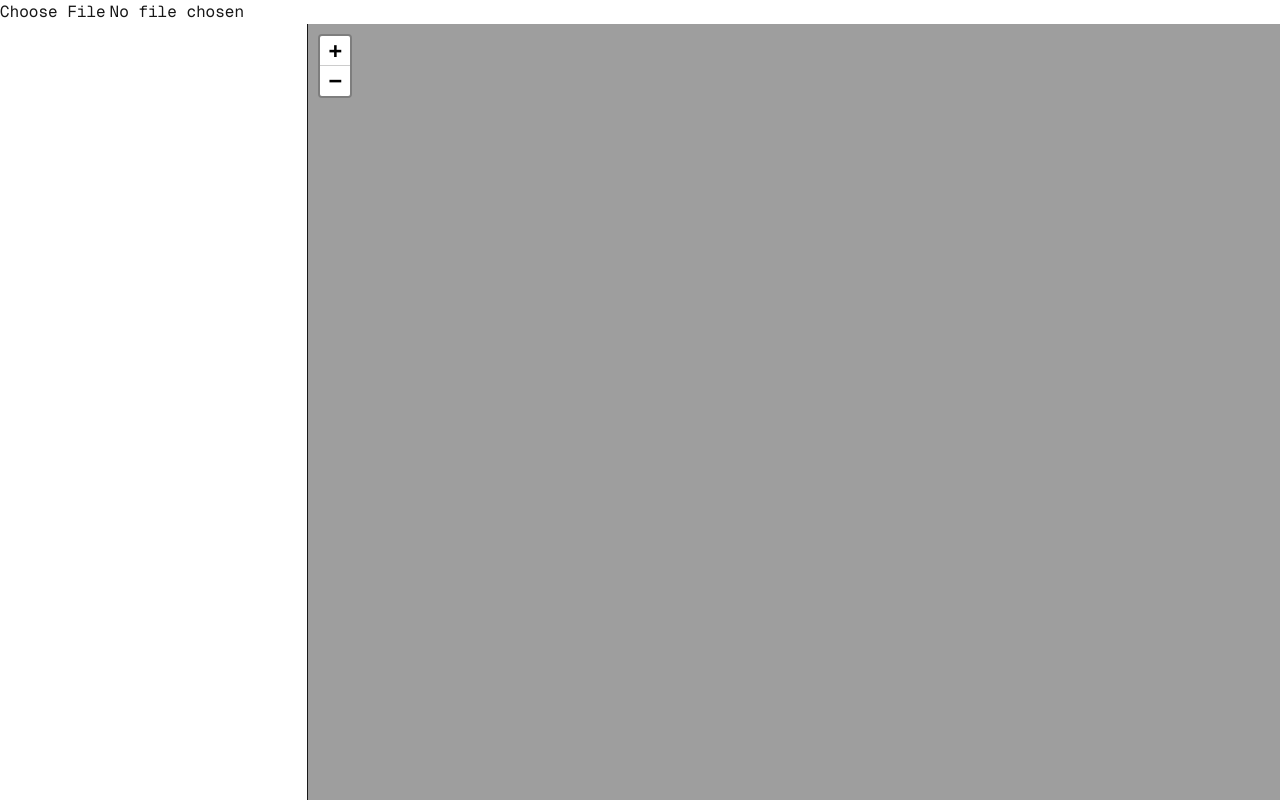
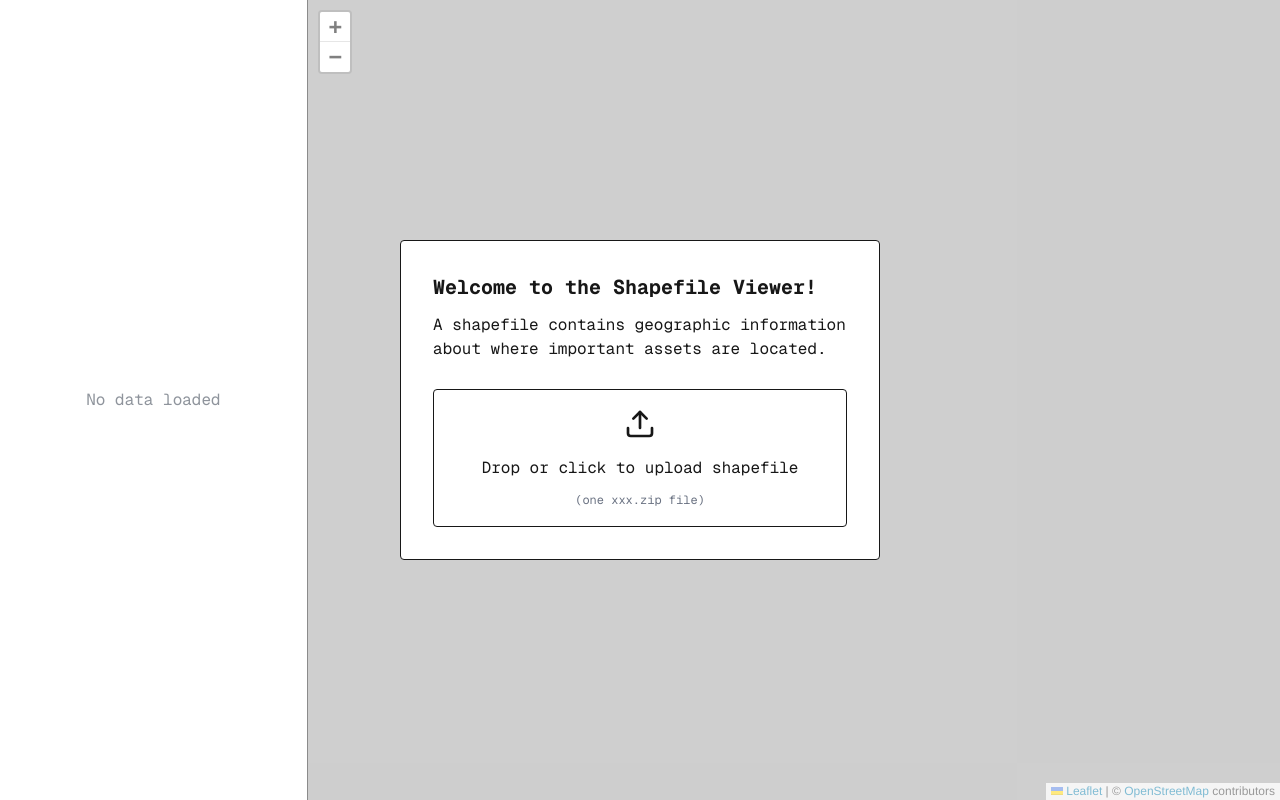
Before and after one commit to rgaus/shapefile-viewer, a Next.js app: page / in a window 1280 px wide. Built offline with nearby package versions, Linux system fonts and the light colour scheme.

Commit message:
feat: make upload interface look a little nicer

```diff
--- a/package.json
+++ b/package.json
@@ -14,10 +14,12 @@
     "@types/proj4": "^2.5.6",
     "clsx": "^2.1.1",
     "leaflet": "^1.9.4",
+    "lucide-react": "^0.511.0",
     "next": "15.3.2",
     "proj4": "^2.16.2",
     "react": "^19.0.0",
     "react-dom": "^19.0.0",
+    "react-dropzone": "^14.3.8",
     "shapefile.js": "^1.1.4",
     "tailwind-merge": "^3.3.0",
     "uuid": "^11.1.0"
--- a/src/components/UploadShapefile.tsx
+++ b/src/components/UploadShapefile.tsx
@@ -1,33 +1,82 @@
 import { useCallback } from 'react';
 import parseShapefile from '@/lib/parse-shapefile';
 import useShapefileDataContext from '@/contexts/shapefile-data';
+import { cn } from '@/lib/utils';
+import { useDropzone } from 'react-dropzone';
+import { UploadIcon } from 'lucide-react';
 
 const UploadShapefile: React.FunctionComponent<{}> = () => {
-  const { onMarkDataProcessing, onLoadData } = useShapefileDataContext();
+  const { data, onMarkDataProcessing, onMarkDataError, onLoadData } = useShapefileDataContext();
 
-  const parseFile = useCallback(async (file: File) => {
+  const onDrop = useCallback(async (acceptedFiles: Array<File>) => {
+    if (acceptedFiles.length > 1) {
+      onMarkDataError('Multiple files were uploaded - this is not supported. Please select only one shapefile.');
+      return;
+    }
+    const file = acceptedFiles[0];
+
     onMarkDataProcessing();
     const arrayBuffer = await file.arrayBuffer();
-    const result = await parseShapefile(arrayBuffer);
+
+    let result;
+    try {
+      result = await parseShapefile(arrayBuffer);
+    } catch (err) {
+      console.error('Error processing shapefile:', err);
+      onMarkDataError('Error processing shapefile - are you sure this is correctly formatted? This tool only supports zip files containing corresponding xxx.shp / xxx.prj files.');
+      return;
+    }
+
     onLoadData(result.metadataList, result.center);
-  }, [onMarkDataProcessing, onLoadData]);
+  }, [onMarkDataProcessing, onMarkDataError, onLoadData]);
+
+  const { getRootProps, getInputProps, isDragActive } = useDropzone({ onDrop });
 
   return (
-    <input
-      type="file"
-      onChange={(e: React.ChangeEvent<HTMLInputElement>) => {
-        if (!e.target.files) {
-          return;
-        }
+    <div className={cn(
+      "fixed inset-0 bg-background/50 z-1001 flex items-center justify-center transition-opacity",
+      {
+        "opacity-0 pointer-events-none": data.status === 'ready',
+      }
+    )}>
+      <div className="rounded p-8 w-[480px] h-[320px] bg-background flex flex-col gap-3 border" {...getRootProps()}>
+        <h2 className="text-xl font-bold">Welcome to the Shapefile Viewer!</h2>
+        <p className="text-md">
+          A <a href="https://en.wikipedia.org/wiki/Shapefile" rel="noreferrer noopener">shapefile</a> contains
+          geographic information about where important assets are located.
+        </p>
 
-        const firstFile = e.target.files[0];
-        if (!firstFile) {
-          return;
-        }
+        {data.status === 'error' ? (
+          <div>
+            {data.message}
+          </div>
+        ) : null}
 
-        parseFile(firstFile);
-      }}
-    />
+        {data.status === 'idle' || data.status === 'error' ? (
+          <div className={cn(
+            "flex flex-col gap-3 items-center justify-center border rounded h-[220px] mt-4 cursor-pointer",
+            { "bg-gray-100 dark:bg-gray-800": isDragActive },
+          )}>
+            {isDragActive ? (
+              <span>Drop to upload</span>
+            ) : (
+              <>
+                <UploadIcon size={32} />
+                <span className="mt-1">Drop or click to upload shapefile</span>
+                <span className="text-gray-500 dark:text-gray-300 text-xs">(one xxx.zip file)</span>
+                <input {...getInputProps()} />
+              </>
+            )}
+          </div>
+        ) : null}
+
+        {data.status === 'processing' ? (
+          <div className="flex flex-col items-center justify-center h-[220px] mt-4">
+            <span>Processing...</span>
+          </div>
+        ) : null}
+      </div>
+    </div>
   )
 };
 
--- a/src/contexts/shapefile-data.tsx
+++ b/src/contexts/shapefile-data.tsx
@@ -2,8 +2,9 @@ import { createContext, useCallback, useContext, useMemo, useState } from "react
 import { LatLngCoordinate, ShapefileMetadata } from "@/lib/parse-shapefile";
 
 type ShapefileData =
-  | { status: 'uploading' }
+  | { status: 'idle' }
   | { status: 'processing' }
+  | { status: 'error', message: string | null }
   | {
     status: 'ready',
     initialCenter: LatLngCoordinate,
@@ -13,16 +14,21 @@ type ShapefileData =
 type ContextValue = {
   data: ShapefileData;
   onMarkDataProcessing: () => void;
+  onMarkDataError: (message: string) => void;
   onLoadData: (data: Array<ShapefileMetadata>, initialCenter: LatLngCoordinate) => void;
 };
 
 const ShapefileDataContext = createContext<ContextValue | null>(null);
 
 export const ShapefileDataProvider: React.FunctionComponent<{children: React.ReactNode}> = ({ children }) => {
-  const [data, setData] = useState<ShapefileData>({ status: 'uploading' });
+  const [data, setData] = useState<ShapefileData>({ status: 'idle' });
 
   const onMarkDataProcessing = useCallback(() => {
     setData({ status: 'processing' });
+  }, [setData]);
+
+  const onMarkDataError = useCallback((message: string) => {
+    setData({ status: 'error', message });
   }, [setData]);
 
   const onLoadData = useCallback((data: Array<ShapefileMetadata>, initialCenter: LatLngCoordinate) => {
@@ -32,8 +38,9 @@ export const ShapefileDataProvider: React.FunctionComponent<{children: React.Rea
   const providerValue: ContextValue = useMemo(() => ({
     data,
     onMarkDataProcessing,
+    onMarkDataError,
     onLoadData,
-  }), [data, onMarkDataProcessing, onLoadData]);
+  }), [data, onMarkDataProcessing, onMarkDataError, onLoadData]);
 
   return (
     <ShapefileDataContext.Provider value={providerValue}>
--- a/src/lib/parse-shapefile.ts
+++ b/src/lib/parse-shapefile.ts
@@ -43,6 +43,7 @@ export default async function parseShapefile(input: ArrayBuffer): Promise<{
     const projection = new TextDecoder().decode(shapefile.contents.prj);
     const converter = proj4(projection, "WGS84");
 
+    // Compute the center of each entry's bounding box
     const { minX, minY, maxX, maxY } = parsed.header.boundingBox;
     const upperLeft = reformatXYasLatLng(converter.forward({ x: minX, y: minY }));
     const upperRight = reformatXYasLatLng(converter.forward({ x: minX, y: maxY }));
```
Also changed, not shown: 1 other file (tests, documents, lock files or other folders).
